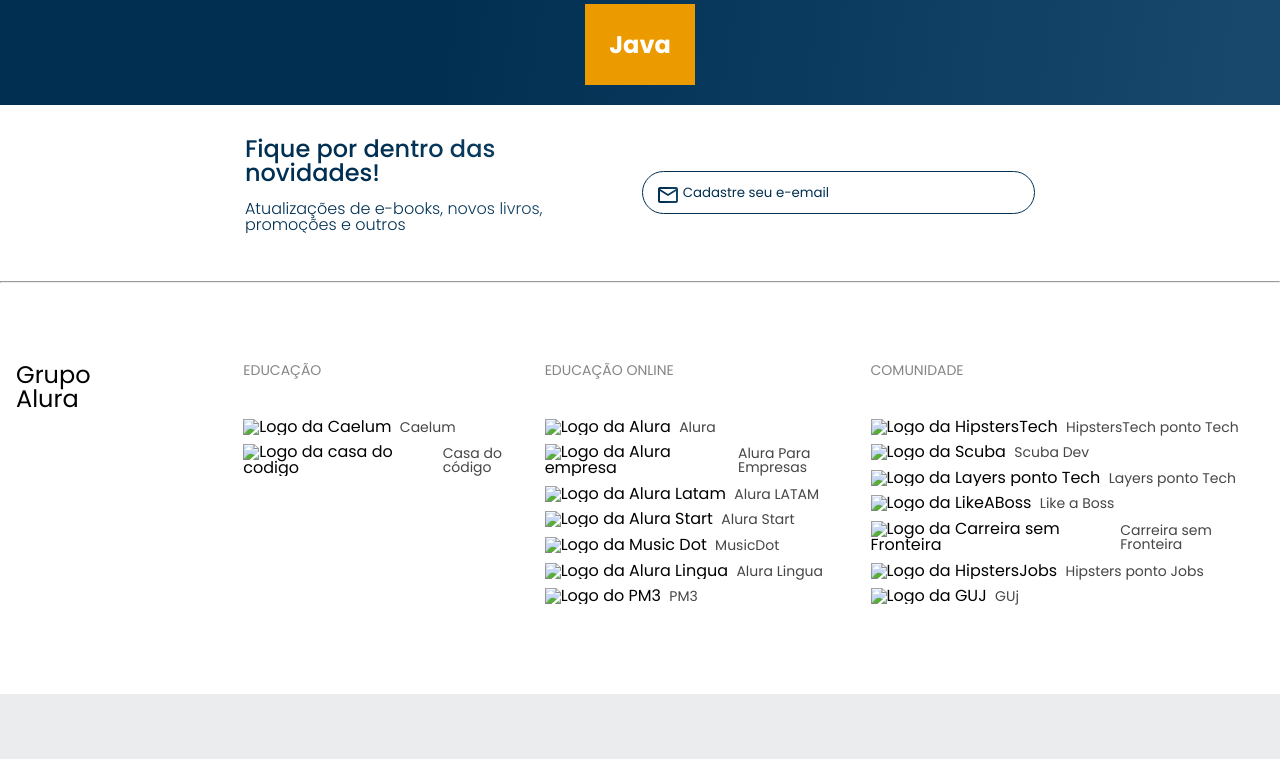
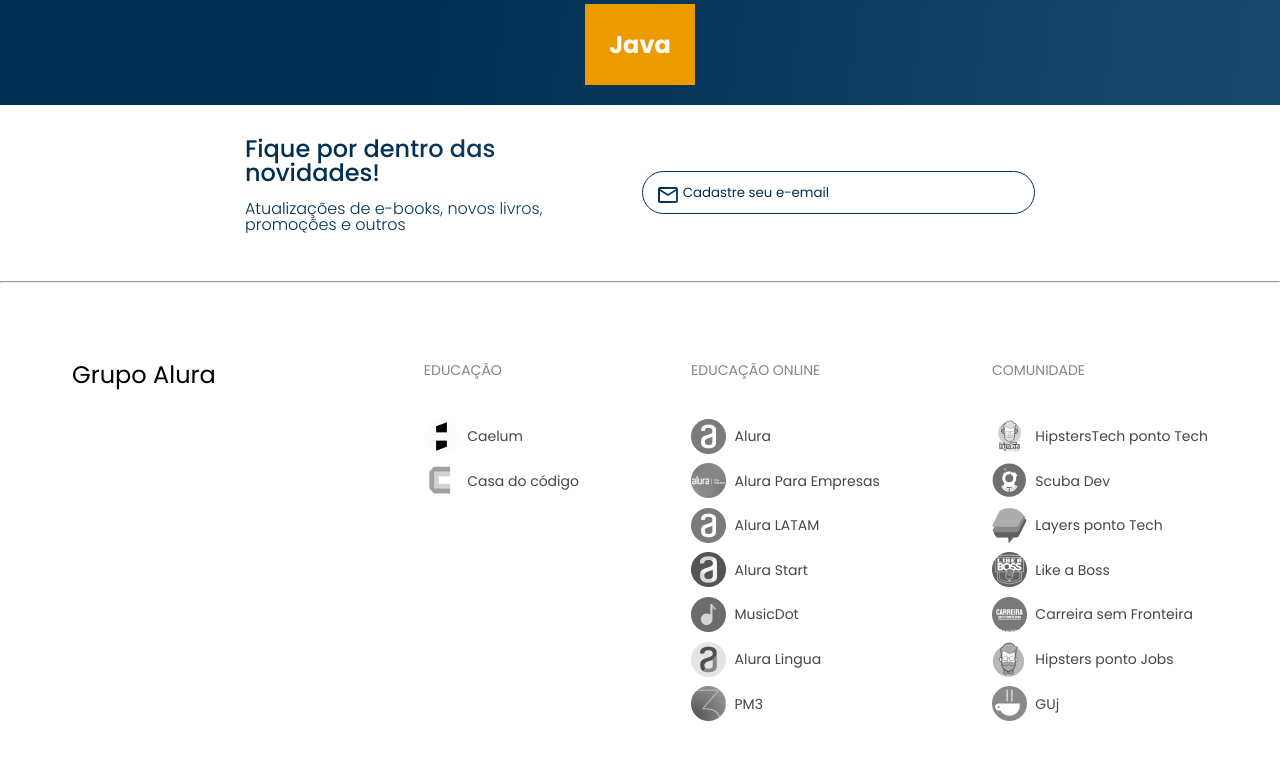
Before and after one commit to Oberdann/aluraResponsivo, a plain HTML site: page index.html in a window 1280 px wide. Shown: the part 2160-2919 px from the top of the page. Before the commit the page ends 2854 px from the top, so only its background shows below. Drawn offline with nearby package versions, Linux system fonts and the light colour scheme; the site is published under a folder, as on GitHub Pages, so addresses that start at the root find nothing.

Commit message:
Projeto Concluido

```diff
--- a/index.html
+++ b/index.html
@@ -235,11 +235,11 @@
         <ul class="lista-rodape">
             <li class="lista-rodape__titulo">Educação</li>
 
-            <li class="lista-rodape__item"><img src="/img/Caelum.png" alt="Logo da Caelum">
+            <li class="lista-rodape__item"><img src="./img/Caelum.png" alt="Logo da Caelum">
                 <a href="#" class="lista-rodape__link">Caelum</a>
             </li>
 
-            <li class="lista-rodape__item"><img src="/img/CasaDoCodigo.png" alt="Logo da casa do codigo">
+            <li class="lista-rodape__item"><img src="./img/CasaDoCodigo.png" alt="Logo da casa do codigo">
                 <a href="#" class="lista-rodape__link">Casa do código</a>
             </li>
 
@@ -249,31 +249,31 @@
         <ul class="lista-rodape">
             <li class="lista-rodape__titulo">Educação online</li>
 
-            <li class="lista-rodape__item"><img src="/img/Alura.png" alt="Logo da Alura">
+            <li class="lista-rodape__item"><img src="./img/Alura.png" alt="Logo da Alura">
                 <a href="#" class="lista-rodape__link">Alura</a>
             </li>
 
-            <li class="lista-rodape__item"><img src="/img/AluraEmpresas.png" alt="Logo da Alura empresa ">
+            <li class="lista-rodape__item"><img src="./img/AluraEmpresas.png" alt="Logo da Alura empresa ">
                 <a href="#" class="lista-rodape__link">Alura Para Empresas</a>
             </li>
 
-            <li class="lista-rodape__item"><img src="/img/AluraLatam.png" alt="Logo da Alura Latam">
+            <li class="lista-rodape__item"><img src="./img/AluraLatam.png" alt="Logo da Alura Latam">
                 <a href="#" class="lista-rodape__link">Alura LATAM</a>
             </li>
 
-            <li class="lista-rodape__item"><img src="/img/AluraStart.png" alt="Logo da Alura Start">
+            <li class="lista-rodape__item"><img src="./img/AluraStart.png" alt="Logo da Alura Start">
                 <a href="#" class="lista-rodape__link">Alura Start</a>
             </li>
 
-            <li class="lista-rodape__item"><img src="/img/MusicDot.png" alt="Logo da Music Dot">
+            <li class="lista-rodape__item"><img src="./img/MusicDot.png" alt="Logo da Music Dot">
                 <a href="#" class="lista-rodape__link">MusicDot</a>
             </li>
 
-            <li class="lista-rodape__item"><img src="/img/AluraLingua.png" alt="Logo da Alura Lingua">
+            <li class="lista-rodape__item"><img src="./img/AluraLingua.png" alt="Logo da Alura Lingua">
                 <a href="#" class="lista-rodape__link">Alura Lingua</a>
             </li>
 
-            <li class="lista-rodape__item"><img src="/img/PM3.png" alt="Logo do PM3 ">
+            <li class="lista-rodape__item"><img src="./img/PM3.png" alt="Logo do PM3 ">
                 <a href="#" class="lista-rodape__link">PM3</a>
             </li>
 
@@ -282,32 +282,32 @@
         <ul class="lista-rodape">
             <li class="lista-rodape__titulo">Comunidade</li>
 
-            <li class="lista-rodape__item"><img src="/img/HipstersTech.png" alt="Logo da HipstersTech ">
+            <li class="lista-rodape__item"><img src="./img/HipstersTech.png" alt="Logo da HipstersTech ">
                 <a href="#" class="lista-rodape__link">HipstersTech ponto Tech</a>
             </li>
 
-            <li class="lista-rodape__item"><img src="/img/Scuba.png" alt="Logo da Scuba">
+            <li class="lista-rodape__item"><img src="./img/Scuba.png" alt="Logo da Scuba">
                 <a href="#" class="lista-rodape__link">Scuba Dev</a>
             </li>
 
-            <li class="lista-rodape__item"><img src="/img/Layers.png" alt="Logo da Layers ponto Tech ">
+            <li class="lista-rodape__item"><img src="./img/Layers.png" alt="Logo da Layers ponto Tech ">
                 <a href="#" class="lista-rodape__link">Layers ponto Tech</a>
             </li>
 
-            <li class="lista-rodape__item"><img src="/img/LikeABoss.png" alt="Logo da LikeABoss">
+            <li class="lista-rodape__item"><img src="./img/LikeABoss.png" alt="Logo da LikeABoss">
                 <a href="#" class="lista-rodape__link">Like a Boss</a>
             </li>
 
-            <li class="lista-rodape__item"><img src="/img/CarreiraSemFronteira.png"
+            <li class="lista-rodape__item"><img src="./img/CarreiraSemFronteira.png"
                     alt="Logo da Carreira sem Fronteira">
                 <a href="#" class="lista-rodape__link">Carreira sem Fronteira</a>
             </li>
 
-            <li class="lista-rodape__item"><img src="/img/HipstersJobs.png" alt="Logo da HipstersJobs">
+            <li class="lista-rodape__item"><img src="./img/HipstersJobs.png" alt="Logo da HipstersJobs">
                 <a href="#" class="lista-rodape__link">Hipsters ponto Jobs</a>
             </li>
 
-            <li class="lista-rodape__item"><img src="/img/GUJ.png" alt="Logo da GUJ">
+            <li class="lista-rodape__item"><img src="./img/GUJ.png" alt="Logo da GUJ">
                 <a href="#" class="lista-rodape__link">GUj</a>
             </li>
         </ul>
```
